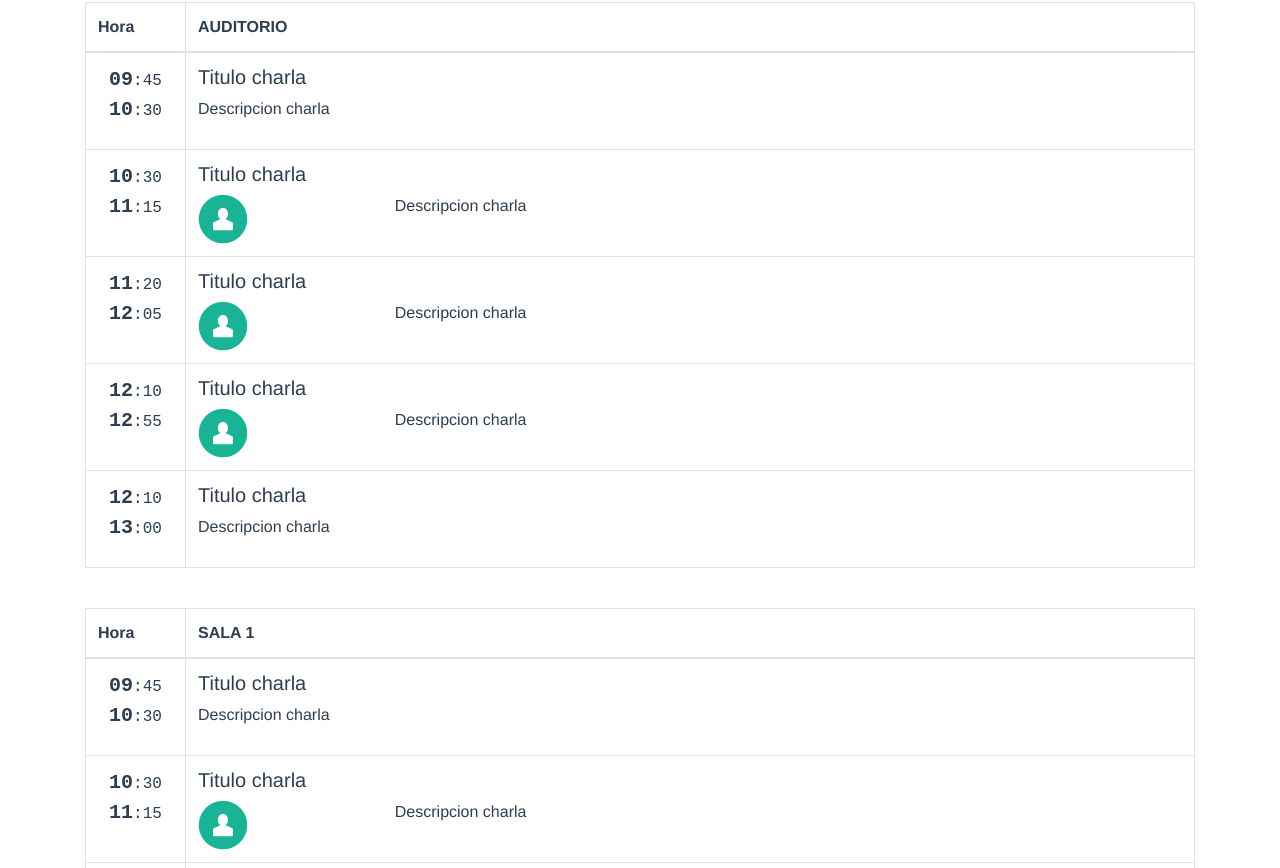
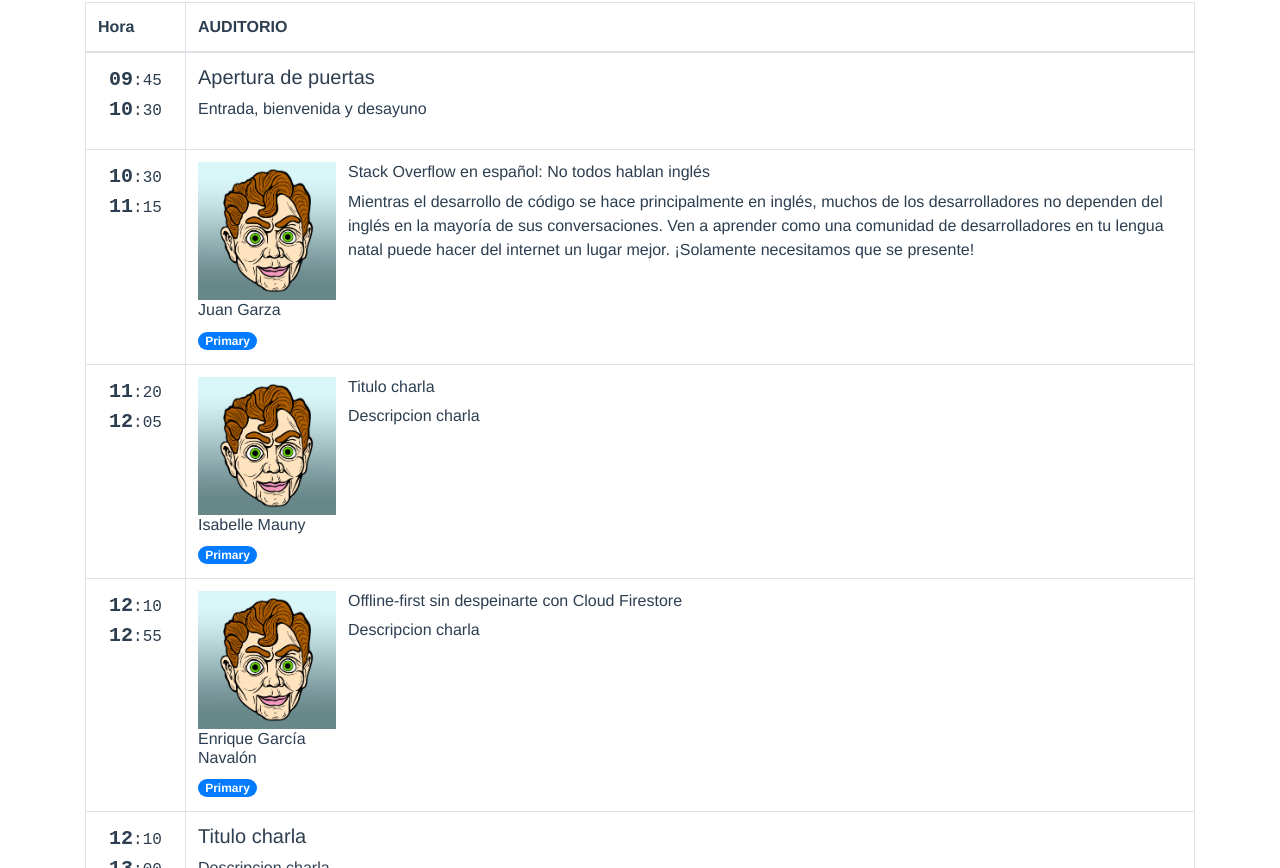
Before and after one commit to DevJourneyMadrid/june-18, a Vue app: page /#/ in a window 1280 px wide. Shown: the part 392-1260 px from the top of the page. Built offline with nearby package versions, Linux system fonts and the light colour scheme; what vue-momentjs would draw is missing.

Commit message:
Initial commit

```diff
--- a/src/data/index.js
+++ b/src/data/index.js
@@ -1,9 +1,8 @@
 // Types: 1 & 2
 // Type 1 is a moment like welcome or networking
 // Type 2 is when a speaker has time to speak
-export const scheduleInfo = [
+const scheduleInfo = [
   {
-
     date: '09/06/2018', // DD/MM/YYYY
     tracks: [
       {
@@ -13,8 +12,8 @@ export const scheduleInfo = [
           {
             type: 1,
             content: {
-              title: 'Titulo charla',
-              description: 'Descripcion charla',
+              title: 'Apertura de puertas',
+              description: 'Entrada, bienvenida y desayuno',
             },
             time: {
               start: {
@@ -30,9 +29,26 @@ export const scheduleInfo = [
           {
             type: 2,
             content: {
-              title: 'Titulo charla',
-              description: 'Descripcion charla',
-              speakerId: 1,
+              title: 'Stack Overflow en español: No todos hablan inglés',
+              description: 'Mientras el desarrollo de código se hace principalmente en inglés, muchos de los ' +
+              'desarrolladores no dependen del inglés en la mayoría de sus conversaciones. Ven a aprender como una ' +
+              'comunidad de desarrolladores en tu lengua natal puede hacer del internet un lugar mejor. ¡Solamente ' +
+              'necesitamos que se presente!',
+              tags: [ 'StackOverflow', 'Comunidades' ],
+              speaker: {
+                name: 'Juan Garza',
+                position: 'Gerente, Equipo de Comunidades Internacionales',
+                bio: 'Juan Garza nunca pensó que el tema de Community Management hubiera sido su carrera. Juan empezó ' +
+                'su jornada profesional estudiando ingeniería eléctrica pero se dio cuenta que eso no era su verdadero ' +
+                'llamamiento. Él se titulo con un B.S. en psicología con especialidad en biología. Su amor en ayudar a ' +
+                'la gente lo guió a emprender la carrera de maestro de matemáticas, ciencias, y español. Al pasar ' +
+                'algunos años en eso, descubrió el mundo de Community Management donde ha pasado 12 años. Él ahora ' +
+                'considera que este campo le provee una oportunidad para servirle a una audiencia global. Juan es el ' +
+                'gerente del equipo internacional de Stack Overflow donde se ocupa de mantener los sitios para los ' +
+                'miembros que hablan el ruso, portugués, japonés, o español principalmente.',
+                image: 'juanGarza.png',
+                socialLinks: { twitter: '', linkedin: '', github: '' },
+              },
             },
             time: {
               start: {
@@ -50,7 +66,17 @@ export const scheduleInfo = [
             content: {
               title: 'Titulo charla',
               description: 'Descripcion charla',
-              speakerId: 2,
+              tags: [ 'APIs', 'Seguridad', 'DevOps' ],
+              speaker: {
+                name: 'Isabelle Mauny',
+                position: 'CTO at 42Crunch',
+                bio: 'I am working for 42Crunch, a company providing an API security platform, putting security at the ' +
+                'heart of APIs lifecycle: development, testing, deployment. I manage product management, product marketing ' +
+                'as well as analysts relationship. Previously, I was working for WSO2 as VP of Product Strategy and Technical ' +
+                'Evangelist for WSO2\'s open source platform, mainly in Europe.',
+                image: 'isaMauny.png',
+                socialLinks: { twitter: '', linkedin: 'https://www.linkedin.com/in/isamauny/', github: '' },
+              },
             },
             time: {
               start: {
@@ -66,185 +92,20 @@ export const scheduleInfo = [
           {
             type: 2,
             content: {
-              title: 'Titulo charla',
+              title: 'Offline-first sin despeinarte con Cloud Firestore',
               description: 'Descripcion charla',
-              speakerId: 3,
-            },
-            time: {
-              start: {
-                hour: '12',
-                min: '10',
+              tags: [ 'Firebase', 'Cloud Firestore', 'Database' ],
+              speaker: {
+                name: 'Enrique García Navalón',
+                position: 'Lead Engineer en BICG',
+                bio: 'Bio',
+                image: 'garciaNavalon.png',
+                socialLinks: {
+                  twitter: 'https://twitter.com/garcianavalon',
+                  linkedin: 'https://www.linkedin.com/in/garcianavalon/',
+                  github: '',
+                },
               },
-              end: {
-                hour: '12',
-                min: '55',
-              },
-            },
-          },
-          {
-            type: 1,
-            content: {
-              title: 'Titulo charla',
-              description: 'Descripcion charla',
-            },
-            time: {
-              start: {
-                hour: '12',
-                min: '10',
-              },
-              end: {
-                hour: '13',
-                min: '00',
-              },
-            },
-          },
-        ],
-      },
-      {
-        displayName: 'Sala 1',
-        max: 300,
-        items: [
-          {
-            type: 1,
-            content: {
-              title: 'Titulo charla',
-              description: 'Descripcion charla',
-            },
-            time: {
-              start: {
-                hour: '09',
-                min: '45',
-              },
-              end: {
-                hour: '10',
-                min: '30',
-              },
-            },
-          },
-          {
-            type: 2,
-            content: {
-              title: 'Titulo charla',
-              description: 'Descripcion charla',
-              speakerId: 1,
-            },
-            time: {
-              start: {
-                hour: '10',
-                min: '30',
-              },
-              end: {
-                hour: '11',
-                min: '15',
-              },
-            },
-          },
-          {
-            type: 2,
-            content: {
-              title: 'Titulo charla',
-              description: 'Descripcion charla',
-              speakerId: 2,
-            },
-            time: {
-              start: {
-                hour: '11',
-                min: '20',
-              },
-              end: {
-                hour: '12',
-                min: '05',
-              },
-            },
-          },
-          {
-            type: 2,
-            content: {
-              title: 'Titulo charla',
-              description: 'Descripcion charla',
-              speakerId: 3,
-            },
-            time: {
-              start: {
-                hour: '12',
-                min: '10',
-              },
-              end: {
-                hour: '12',
-                min: '55',
-              },
-            },
-          },
-          {
-            type: 1,
-            content: {
-              title: 'Titulo charla',
-              description: 'Descripcion charla',
-            },
-            time: {
-              start: {
-                hour: '12',
-                min: '10',
-              },
-              end: {
-                hour: '13',
-                min: '00',
-              },
-            },
-          },
-        ],
-      },
-    ],
-  },
-  {
-
-    date: '10/06/2018', // DD/MM/YYYY
-    tracks: [
-      {
-        displayName: 'Auditorio2',
-        max: 300,
-        items: [
-          {
-            type: 1,
-            content: {
-              title: 'Titulo charla',
-              description: 'Descripcion charla',
-            },
-            time: {
-              start: {
-                hour: '09',
-                min: '45',
-              },
-              end: {
-                hour: '10',
-                min: '30',
-              },
-            },
-          },
-          {
-            type: 2,
-            content: {
-              title: 'Titulo charla',
-              description: 'Descripcion charla',
-              speakerId: 1,
-            },
-            time: {
-              start: {
-                hour: '10',
-                min: '30',
-              },
-              end: {
-                hour: '11',
-                min: '15',
-              },
-            },
-          },
-          {
-            type: 2,
-            content: {
-              title: 'Titulo charla',
-              description: 'Descripcion charla',
-              speakerId: 3,
             },
             time: {
               start: {
@@ -280,29 +141,4 @@ export const scheduleInfo = [
   },
 ];
 
-export const speakers = [
-  {
-    id: 1,
-    name: 'Juan',
-    position: 'CEO Google',
-    bio: 'lorem ipsum',
-    image: 'speakerName.png',
-    socialLinks: { twitter: '', linkedin: '', github: '' },
-  },
-  {
-    id: 2,
-    name: 'Isabel',
-    position: 'CEO Crunch42',
-    bio: 'lorem ipsum',
-    image: 'speakerName.png',
-    socialLinks: { twitter: '', linkedin: '', github: '' },
-  },
-  {
-    id: 3,
-    name: 'Enrique Navalon',
-    position: 'CTO',
-    bio: 'lorem ipsum',
-    image: 'speakerName.png',
-    socialLinks: { twitter: '', linkedin: '', github: '' },
-  },
-];
+export default scheduleInfo;
--- a/src/views/Home/ContentSlot.vue
+++ b/src/views/Home/ContentSlot.vue
@@ -1,15 +1,24 @@
 <template>
   <td :class="setCLass">
-    <h5>{{ el.content.title }}</h5>
     <template v-if="el.type === 1">
+      <h5>{{ el.content.title }}</h5>
       <p>{{ el.content.description }}</p>
     </template>
     <template v-else>
       <div class="cont">
         <div class="block-image">
-          <img src="@/assets/img/speakers/speakerName.png">
+          <div class="img">
+            <img src="@/assets/img/speakers/speakerName.png">
+          </div>
+          <div class="speaker-info">
+            <h6 class="name">{{ el.content.speaker.name }}</h6>
+            <div class="tags">
+              <span class="badge badge-pill badge-primary">Primary</span>
+            </div>
+          </div>
         </div>
         <div class="block-content">
+          <h6>{{ el.content.title }}</h6>
           <p>{{ el.content.description }}</p>
         </div>
       </div>
@@ -52,10 +61,13 @@
 
   .cont
     display grid
-    grid-template-columns 1fr 4fr
+    grid-template-columns 150px 1fr
     .block-image
-      img
-        width 50px
+      margin-right 12px
+      .img
+        img
+          width 100%
+          height 100%
 
 
 </style>
--- a/src/views/Home/Index.vue
+++ b/src/views/Home/Index.vue
@@ -1,6 +1,5 @@
 <template>
   <div class="home">
-    <!--<img src="../assets/logo.png">-->
     <HeaderJumbotron/>
     <Scheduler/>
     <div class="modal fade" id="myModal" tabindex="-1" role="dialog" aria-labelledby="exampleModalLabel" aria-hidden="true">
--- a/src/views/Home/Scheduler.vue
+++ b/src/views/Home/Scheduler.vue
@@ -9,7 +9,7 @@
   </section>
 </template>
 <script>
-  import { scheduleInfo, speakers } from '@/data/index';
+  import scheduleInfo from '@/data/index';
   import TableTrack from './SchedulerTableTrack.vue';
 
   export default {
@@ -17,7 +17,6 @@
     components: { TableTrack },
     created() {
       this.info = scheduleInfo;
-      this.speakers = speakers;
     },
     data() {
       return {
```
Also changed, not shown: src/assets/img/speakers/old.png (added), src/assets/img/speakers/speakerName.png.
